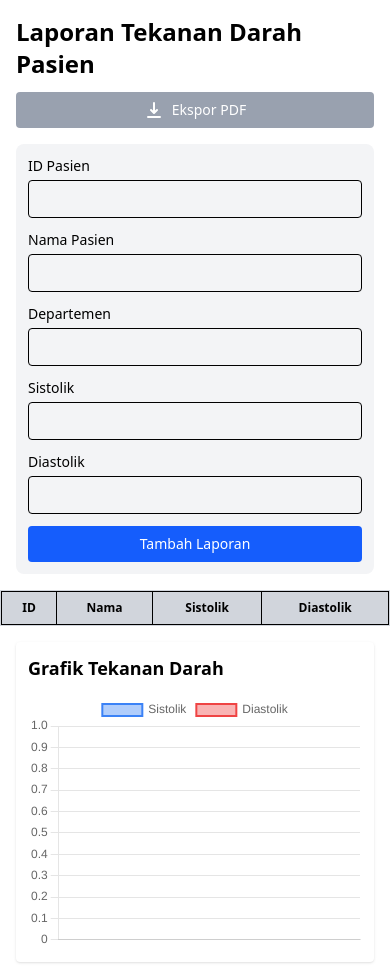
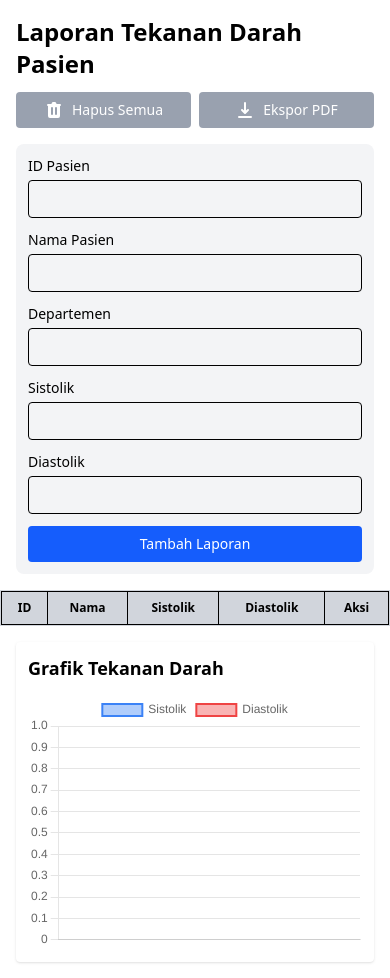
Before and after one commit to Riki-Zf/report_medis, a React (Vite) app in the folder report_medis/: page / in a window 390 px wide. Built offline with nearby package versions, Linux system fonts and the light colour scheme.

Commit message:
add delete

```diff
--- a/report_medis/src/App.jsx
+++ b/report_medis/src/App.jsx
@@ -63,6 +63,20 @@ export default function App() {
     setDepartment("");
     setSistolik("");
     setDiastolik("");
+  };
+
+  const handleDelete = (index) => {
+    if (window.confirm("Apakah Anda yakin ingin menghapus data ini?")) {
+      const newRecords = records.filter((_, i) => i !== index);
+      setRecords(newRecords);
+    }
+  };
+
+  const handleDeleteAll = () => {
+    if (window.confirm("Apakah Anda yakin ingin menghapus SEMUA data?")) {
+      setRecords([]);
+      localStorage.removeItem("records");
+    }
   };
 
   const exportToPDF = () => {
@@ -143,10 +157,25 @@ export default function App() {
     <div className="p-4 sm:p-6 max-w-7xl mx-auto space-y-4 sm:space-y-6">
       <div className="flex flex-col sm:flex-row justify-between items-start sm:items-center gap-3 sm:gap-0">
         <h1 className="text-2xl sm:text-3xl font-bold">Laporan Tekanan Darah Pasien</h1>
+        <div className="flex gap-2 w-full sm:w-auto">
+          <button
+            onClick={handleDeleteAll}
+            disabled={records.length === 0}
+            className="bg-red-600 text-white px-3 sm:px-4 py-2 rounded hover:bg-red-700 disabled:bg-gray-400 disabled:cursor-not-allowed flex items-center gap-2 text-sm sm:text-base flex-1 sm:flex-initial justify-center"
+          >
+            <svg xmlns="http://www.w3.org/2000/svg" className="h-5 w-5" viewBox="0 0 20 20" fill="currentColor">
+              <path
+                fillRule="evenodd"
+                d="M9 2a1 1 0 00-.894.553L7.382 4H4a1 1 0 000 2v10a2 2 0 002 2h8a2 2 0 002-2V6a1 1 0 100-2h-3.382l-.724-1.447A1 1 0 0011 2H9zM7 8a1 1 0 012 0v6a1 1 0 11-2 0V8zm5-1a1 1 0 00-1 1v6a1 1 0 102 0V8a1 1 0 00-1-1z"
+                clipRule="evenodd"
+              />
+            </svg>
+            Hapus Semua
+          </button>
           <button
             onClick={exportToPDF}
             disabled={records.length === 0}
-          className="bg-green-600 text-white px-3 sm:px-4 py-2 rounded hover:bg-green-700 disabled:bg-gray-400 disabled:cursor-not-allowed flex items-center gap-2 text-sm sm:text-base w-full sm:w-auto justify-center"
+            className="bg-green-600 text-white px-3 sm:px-4 py-2 rounded hover:bg-green-700 disabled:bg-gray-400 disabled:cursor-not-allowed flex items-center gap-2 text-sm sm:text-base flex-1 sm:flex-initial justify-center"
           >
             <svg xmlns="http://www.w3.org/2000/svg" className="h-5 w-5" viewBox="0 0 20 20" fill="currentColor">
               <path
@@ -157,6 +186,7 @@ export default function App() {
             </svg>
             Ekspor PDF
           </button>
+        </div>
       </div>
 
       {/* FORM */}
@@ -204,6 +234,7 @@ export default function App() {
                   <th className="border p-2 text-xs sm:text-sm">Sistolik</th>
                   <th className="border p-2 text-xs sm:text-sm">Diastolik</th>
                   <th className="border p-2 text-xs sm:text-sm hidden md:table-cell">Waktu</th>
+                  <th className="border p-2 text-xs sm:text-sm">Aksi</th>
                 </tr>
               </thead>
 
@@ -216,6 +247,18 @@ export default function App() {
                     <td className="border p-2 text-xs sm:text-sm">{r.systolic}</td>
                     <td className="border p-2 text-xs sm:text-sm">{r.diastolic}</td>
                     <td className="border p-2 text-xs sm:text-sm hidden md:table-cell">{r.time}</td>
+                    <td className="border p-2 text-center">
+                      <button onClick={() => handleDelete(i)} className="bg-red-500 hover:bg-red-600 text-white px-2 py-1 rounded text-xs sm:text-sm inline-flex items-center gap-1" title="Hapus data">
+                        <svg xmlns="http://www.w3.org/2000/svg" className="h-4 w-4" viewBox="0 0 20 20" fill="currentColor">
+                          <path
+                            fillRule="evenodd"
+                            d="M9 2a1 1 0 00-.894.553L7.382 4H4a1 1 0 000 2v10a2 2 0 002 2h8a2 2 0 002-2V6a1 1 0 100-2h-3.382l-.724-1.447A1 1 0 0011 2H9zM7 8a1 1 0 012 0v6a1 1 0 11-2 0V8zm5-1a1 1 0 00-1 1v6a1 1 0 102 0V8a1 1 0 00-1-1z"
+                            clipRule="evenodd"
+                          />
+                        </svg>
+                        <span className="hidden sm:inline">Hapus</span>
+                      </button>
+                    </td>
                   </tr>
                 ))}
               </tbody>
```
Lines whose indentation alone changed are shown as unchanged.
